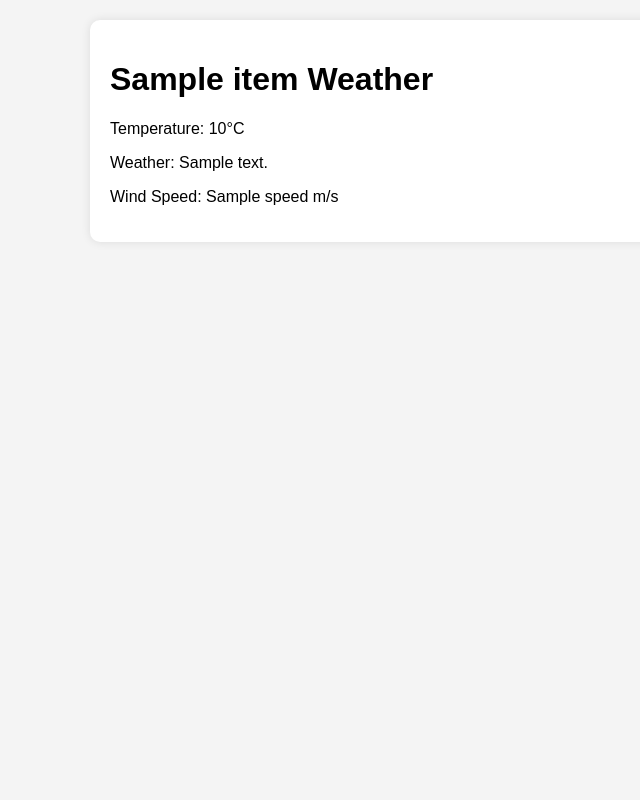
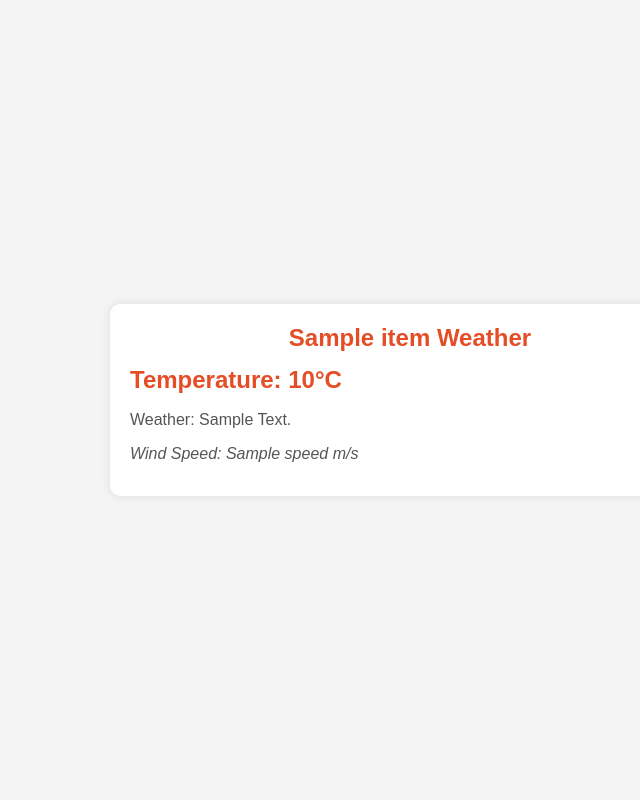
Before and after one commit to j-kaur4222/pyhton-assignment, a Flask app: page /weatherapp in a window 1280 px wide. Shown: the whole page, without its empty margins (230-870 px from the left). Run offline with Flask 3, Linux system fonts and the light colour scheme; a database or web service that is not in the repository returns one stand-in record (values such as "Sample title"); data that the repository does not hold is empty; some libraries are stand-ins or nearby versions.

Commit message:
final commit

```diff
--- a/templates/resp.html
+++ b/templates/resp.html
@@ -3,12 +3,17 @@
 <head>
     <meta charset="UTF-8">
     <meta name="viewport" content="width=device-width, initial-scale=1.0">
+    <!-- Include Bootstrap CSS -->
+    <link href="https://stackpath.bootstrapcdn.com/bootstrap/4.5.2/css/bootstrap.min.css" rel="stylesheet">
     <style>
-        /* Add your CSS styles here */
         body {
-            font-family: Arial, sans-serif;
+            font-family: 'Arial', sans-serif;
             background-color: #f4f4f4;
-            margin: 20px;
+            margin: 0;
+            display: flex;
+            justify-content: center;
+            align-items: center;
+            height: 100vh;
         }
 
         .container {
@@ -19,15 +24,48 @@
             border-radius: 10px;
             box-shadow: 0 0 10px rgba(0, 0, 0, 0.1);
         }
+
+        h1 {
+            text-align: center;
+            color: #333;
+        }
+
+        p {
+            margin: 10px 0;
+            color: #555;
+        }
+
+        /* Style for temperature */
+        .temperature {
+            font-size: 24px;
+            font-weight: bold;
+            color: #e44d26; /* Red-orange color */
+        }
+
+        /* Style for weather description */
+        .weather-description {
+            text-transform: capitalize; /* Capitalize the first letter of each word */
+        }
+
+        /* Style for wind speed */
+        .wind-speed {
+            font-style: italic;
+        }
     </style>
     <title>Weather Data</title>
 </head>
 <body>
+    <!-- Bootstrap container class -->
     <div class="container">
-        <h1>{{ data['name'] }} Weather</h1>
-        <p>Temperature: {{ data['main']['temp'] }}°C</p>
-        <p>Weather: {{ data['weather'][0]['description'] }}</p>
-        <p>Wind Speed: {{ data['wind']['speed'] }} m/s</p>
+        <h1 class="temperature">{{ data['name'] }} Weather</h1>
+        <p class="temperature">Temperature: {{ data['main']['temp'] }}°C</p>
+        <p class="weather-description">Weather: {{ data['weather'][0]['description'] }}</p>
+        <p class="wind-speed">Wind Speed: {{ data['wind']['speed'] }} m/s</p>
     </div>
+
+    <!-- Include Bootstrap JS and Popper.js -->
+    <script src="https://code.jquery.com/jquery-3.5.1.slim.min.js"></script>
+    <script src="https://cdn.jsdelivr.net/npm/@popperjs/core@2.11.6/dist/umd/popper.min.js"></script>
+    <script src="https://stackpath.bootstrapcdn.com/bootstrap/4.5.2/js/bootstrap.min.js"></script>
 </body>
 </html>
```
Also changed, not shown: templates/index.html (+72 -5 lines).
